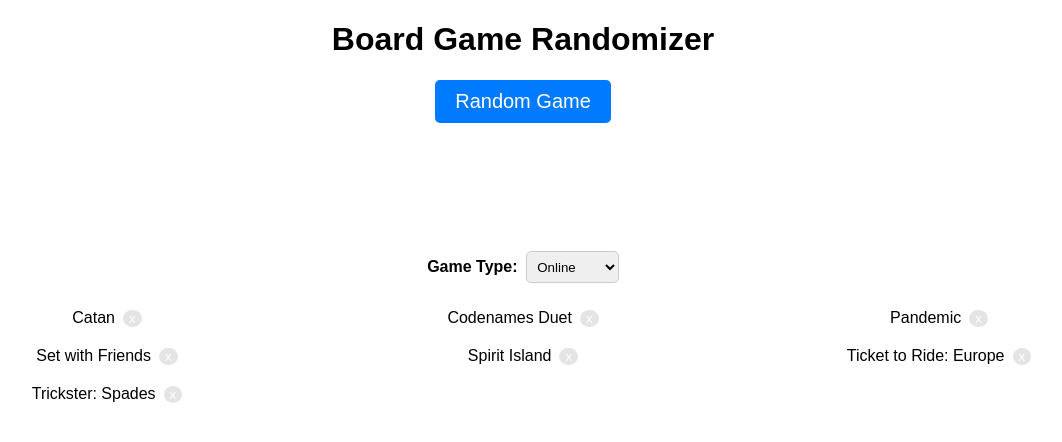
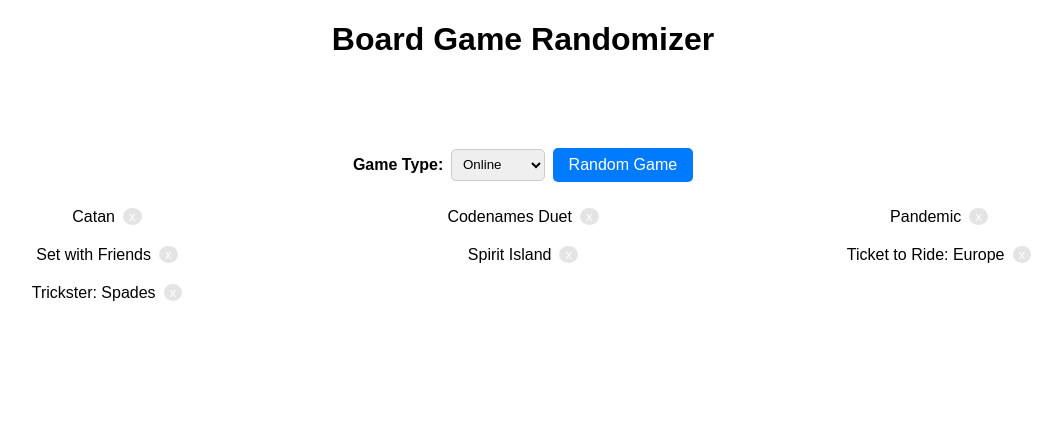
Before and after one commit to mike-bytes/board-game-randomizer, a Vue app: page / in a window 1280 px wide. Shown: the top 442 px of the page, without its empty margins (117-1179 px from the left). Built offline with nearby package versions, Linux system fonts and the light colour scheme.

Commit message:
Disable reset button while picking a game

```diff
--- a/src/App.vue
+++ b/src/App.vue
@@ -235,14 +235,7 @@
   <div class="page">
     <h1>Board Game Randomizer</h1>
     <div class="header-section">
-      <button
-        class="random-button"
-        :disabled="picking || !games.length"
-        @click="randomizeGame"
-      >
-        Random Game
-      </button>
-      <p class="choosing-label">{{ chosenGame }}</p>
+      <label class="choosing-label">{{ chosenGame }}</label>
       <div class="game-type-wrapper">
         <label class="game-type-label"> Game Type: </label>
         <select v-model="gameTypeChoice" @change="changeGameType">
@@ -251,12 +244,20 @@
           <option value="Custom">Custom</option>
         </select>
         <button
+          class="random-button"
+          @click="randomizeGame"
+          :disabled="picking || !games.length"
+        >
+          Random Game
+        </button>
+        <button
           v-if="
             removedGames.length > 0 ||
             (gameTypeChoice === 'Custom' && games.length > 0)
           "
           class="reset-button"
           @click="resetGames"
+          :disabled="picking || !games.length"
         >
           Reset
         </button>
@@ -337,6 +338,7 @@
     .choosing-label {
       font-size: 2em;
       height: 1em;
+      padding: 10px;
       color: $chosen-colour;
       font-weight: bold;
     }
@@ -361,14 +363,20 @@
         color: white;
         cursor: pointer;
 
-        &:hover {
-          background-color: #c82333;
+        &:hover:not(:disabled) {
+          background-color: #dc3545;
+        }
+
+        &:disabled {
+          opacity: 0.5;
+          background-color: lightgray;
+          cursor: default;
         }
       }
     }
 
     .random-button {
-      font-size: 1.25em;
+      font-size: 1em;
       padding: 0.5em 1em;
       border-radius: 5px;
       border: none;
```
